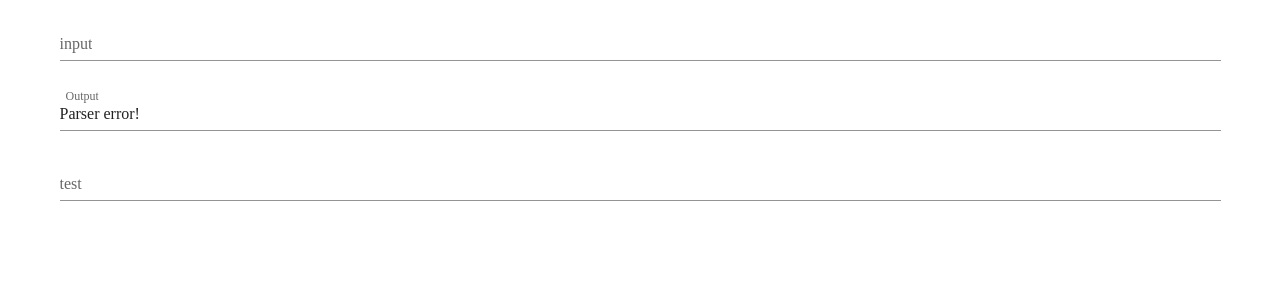
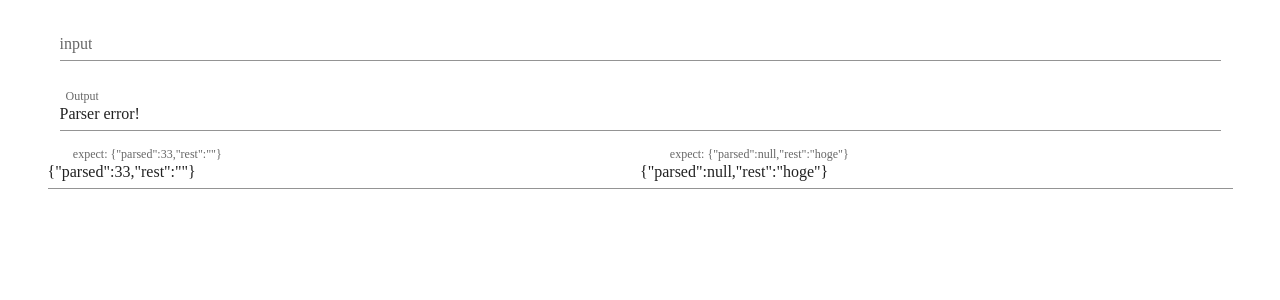
Before and after one commit to iyahoo/cons_lisp, a Nuxt app: page / in a window 1280 px wide. Shown: the top 300 px of the page. Built offline with nearby package versions, Linux system fonts and the light colour scheme.

Commit message:
:sparkles: [Add] test system

```diff
--- a/pages/index.vue
+++ b/pages/index.vue
@@ -11,12 +11,17 @@
             id="inputArea"
          />
          <v-text-field :value="eval" label="Output" outline readonly />
-         <v-text-field
-            :value="parsed(parser({ parsed: null, rest: this.inputstr }))"
-            label="test"
-            outline
-            readonly
-         />
+         <v-layout row wrap>
+            <v-flex xs12 md6 v-for="(t, i) in testings" :key="i">
+               <v-text-field
+                  :value="JSON.stringify(t.function(t.input))"
+                  :label="testToStr(t)"
+                  :background-color="testToColor(t)"
+                  outline
+                  readonly
+               />
+            </v-flex>
+         </v-layout>
       </div>
    </section>
 </template>
@@ -50,6 +55,28 @@ export default {
       parsed(pd) {
          return pd.parsed
       },
+
+      // test
+      testToStr(t) {
+         return 'expect: ' + JSON.stringify(t.expect)
+      },
+
+      testToColor(t) {
+         const actual = t.function(t.input)
+
+         return this.objectEquality(actual, t.function(t.input))
+            ? 'green'
+            : 'red'
+      },
+
+      objectEquality(a, b) {
+         // only for unnested object
+         let r = true
+         for (const k in a) {
+            r &= a[k] === b[k]
+         }
+         return r
+      },
    },
    computed: {
       eval() {
@@ -63,9 +90,25 @@ export default {
       },
    },
 
-   data: () => ({
-      inputstr: '',
-   }),
+   data() {
+      return {
+         inputstr: '',
+
+         // test
+         testings: [
+            {
+               input: { parsed: null, rest: '33' },
+               function: this.pNumber,
+               expect: { parsed: 33, rest: '' },
+            },
+            {
+               input: { parsed: null, rest: 'hoge' },
+               function: this.pNumber,
+               expect: { parsed: null, rest: 'hoge' },
+            },
+         ],
+      }
+   },
 }
 </script>
 
```
